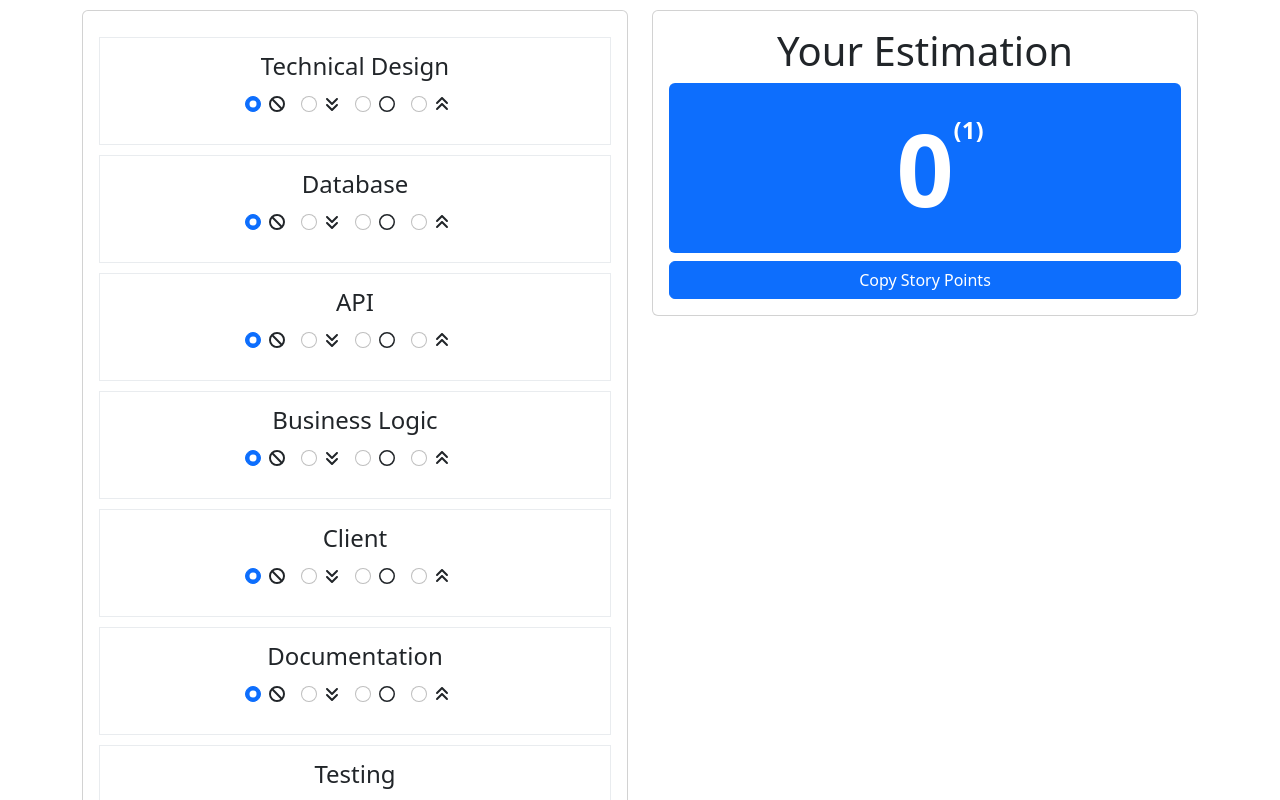
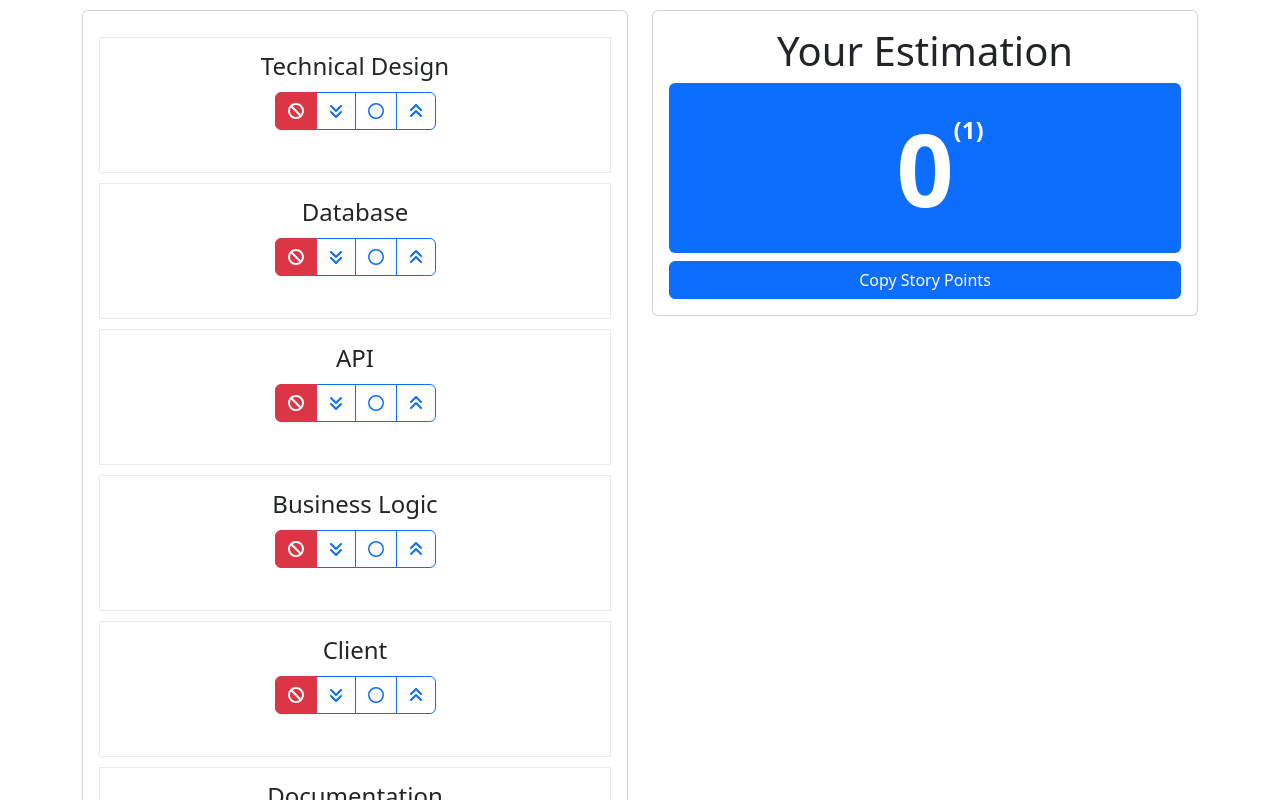
Before and after one commit to kevingvand/Estimator, a React (Create React App) app in the folder estimator/: page / in a window 1280 px wide. Shown: the top 800 px of the page. Built offline with nearby package versions, Linux system fonts and the light colour scheme.

Commit message:
Replaced radio select with button list

```diff
--- a/estimator/src/components/EstimationItem/EstimationItem.js
+++ b/estimator/src/components/EstimationItem/EstimationItem.js
@@ -1,5 +1,7 @@
 import "./EstimationItem.scss"
 import Form from 'react-bootstrap/Form';
+import ToggleButton from 'react-bootstrap/ToggleButton';
+import ButtonGroup from 'react-bootstrap/ButtonGroup'
 import { useContext, useState, useEffect } from "react";
 import { FontAwesomeIcon } from '@fortawesome/react-fontawesome'
 import { faBan, faAngleDoubleDown, faAngleDoubleUp } from '@fortawesome/free-solid-svg-icons'
@@ -18,22 +20,39 @@ function EstimationItem(props) {
   }, [globalEstimation]);
 
   const onEstimationChange = (event, estimationState) => {
+
+    console.log(event.currentTarget.value);
+
     setEstimation(event.target.value);
     setTopicEstimation(props.topic, event.target.value);
   }
 
   return (
     <div className="estimation-item">
+
+
+
+
       <Form.Group className="mb-3">
         <Form.Label>{props.title}</Form.Label>
         <div key={`${props.topic}-radio`} className='mb-3'>
-          <Form.Check inline label={(<FontAwesomeIcon icon={faBan} />)} name={`${props.topic}-radio`} type="radio" id={`${props.topic}-radio-1`} checked={estimation == "0"} onChange={onEstimationChange} value="0" />
-          <Form.Check inline label={(<FontAwesomeIcon icon={faAngleDoubleDown} />)} name={`${props.topic}-radio`} type="radio" id={`${props.topic}-radio-2`} checked={estimation == "1"} onChange={onEstimationChange} value="1" />
-          <Form.Check inline label={(<FontAwesomeIcon icon={faCircle} />)} name={`${props.topic}-radio`} type="radio" id={`${props.topic}-radio-3`} checked={estimation == "2"} onChange={onEstimationChange} value="2" />
-          <Form.Check inline label={(<FontAwesomeIcon icon={faAngleDoubleUp} />)} name={`${props.topic}-radio`} type="radio" id={`${props.topic}-radio-4`} checked={estimation == "3"} onChange={onEstimationChange} value="3" />
+          <ButtonGroup className="mb-3">
+            <ToggleButton name={`${props.topic}-radio`} type="radio" id={`${props.topic}-radio-1`} variant="outline-danger" checked={estimation == "0"} value="0" onChange={onEstimationChange}>
+              <FontAwesomeIcon icon={faBan} />
+            </ToggleButton>
+            <ToggleButton name={`${props.topic}-radio`} type="radio" id={`${props.topic}-radio-2`} variant="outline-primary" checked={estimation == "1"} value="1" onChange={onEstimationChange}>
+              <FontAwesomeIcon icon={faAngleDoubleDown} />
+            </ToggleButton>
+            <ToggleButton name={`${props.topic}-radio`} type="radio" id={`${props.topic}-radio-3`} variant="outline-primary" checked={estimation == "2"} value="2" onChange={onEstimationChange}>
+              <FontAwesomeIcon icon={faCircle} />
+            </ToggleButton>
+            <ToggleButton name={`${props.topic}-radio`} type="radio" id={`${props.topic}-radio-4`} variant="outline-primary" checked={estimation == "3"} value="3" onChange={onEstimationChange}>
+              <FontAwesomeIcon icon={faAngleDoubleUp} />
+            </ToggleButton>
+          </ButtonGroup>
         </div>
-      </Form.Group>
-    </div>
+      </Form.Group >
+    </div >
   );
 }
 
```
